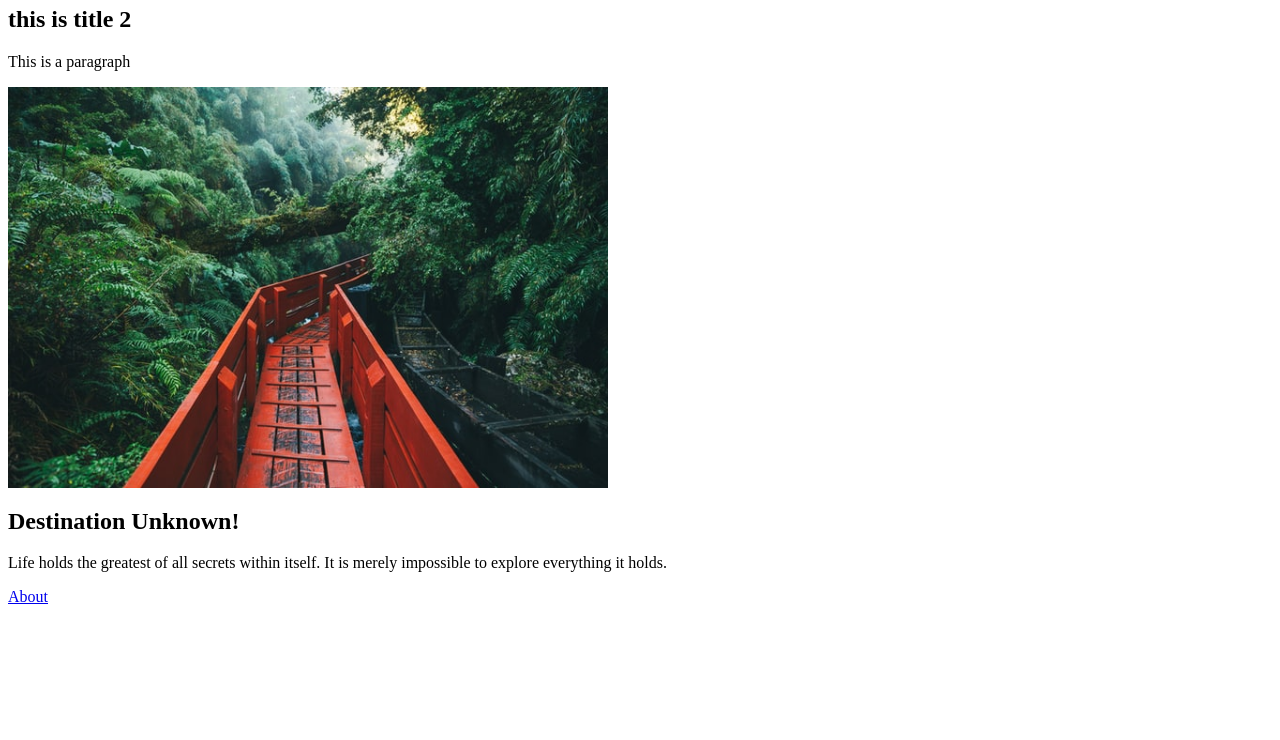
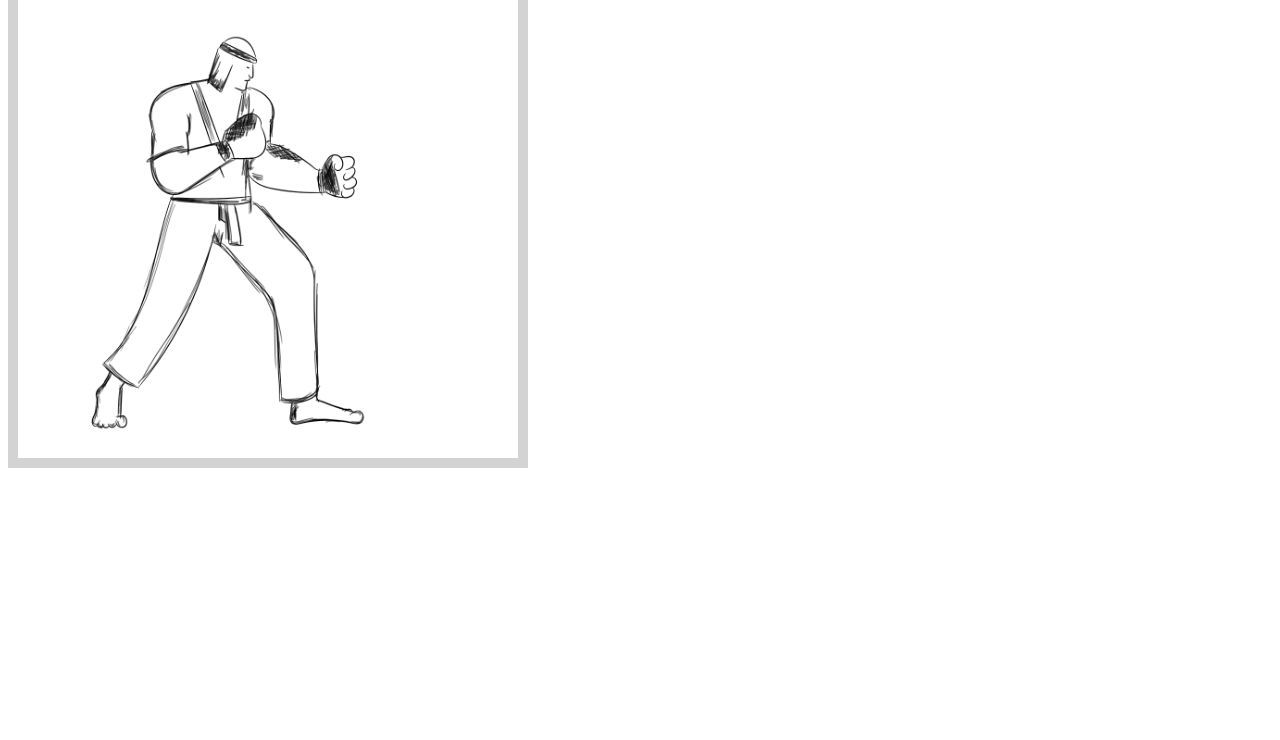
Before and after one commit to M2kishore/WEB101, a plain HTML site: page html-css/index.html in a window 1280 px wide. Shown: the part 60-800 px from the top of the page. Drawn offline with Linux system fonts and the light colour scheme.

Commit message:
render moving image

```diff
--- a/html-css/index.html
+++ b/html-css/index.html
@@ -1,14 +1,7 @@
-<h1 style="background-color: blanchedalmond;">
-    This is title 1
-</h1>
-<h2>
-    this is title 2
-</h2>
-<p>
-    This is a paragraph
-</p>
-<img style="width: 600px;" src="forest_bridge.jpg" alt="a red bridge in the middle of forest" />
-<h2>Destination Unknown!</h2>
-<p>Life holds the greatest of all secrets within itself. It is merely impossible to explore everything it holds.
-</p>
-<a href="about.html">About</a>
+<canvas id="myCanvas" width="500" height="500" style="border:10px solid #d3d3d3;">
+    Your browser does not support the HTML5 canvas tag.</canvas>
+
+
+
+<script type="text/javascript" src="./main.js">
+</script>
--- /dev/null
+++ b/html-css/main.js
@@ -0,0 +1,42 @@
+let canvas = document.getElementById("myCanvas");
+let ctx = canvas.getContext("2d");
+
+let loadImage = (src, callback) => {
+  let img = document.createElement("img");
+  img.onload = () => callback(img);
+  img.src = src;
+};
+let imagePath = (frameNumber) => {
+  return "./images/idle/" + frameNumber + ".png";
+};
+
+let loadImages = (callback) => {
+  //callback an array of images
+  let images = [];
+  let imagesToLoad = 8;
+  [1, 2, 3, 4, 5, 6, 7, 8].forEach((frameNumber) => {
+    let path = imagePath(frameNumber);
+    loadImage(path, (image) => {
+      images[frameNumber - 1] = image;
+      imagesToLoad -= 1;
+      if (imagesToLoad === 0) {
+        callback(images);
+      }
+    });
+  });
+};
+
+let animate = (ctx, images, callback) => {
+  images.forEach((image, index) => {
+    setTimeout(() => {
+      ctx.clearRect(0, 0, 500, 500);
+      ctx.drawImage(image, 0, 0, 500, 500);
+    }, index * 1000);
+  });
+};
+
+loadImages((images) => {
+  animate(ctx, images, () => {
+    console.log("Done!");
+  });
+});
```
Also changed, not shown: html-css/about.html (deleted, +0 -1 lines), html-css/forest_bridge.jpg (deleted), html-css/idle.png (added), html-css/images/idle/1.png (added), html-css/images/idle/2.png (added), html-css/images/idle/3.png (added), html-css/images/idle/4.png (added), html-css/images/idle/5.png (added), html-css/images/idle/6.png (added), html-css/images/idle/7.png (added), html-css/images/idle/8.png (added).
